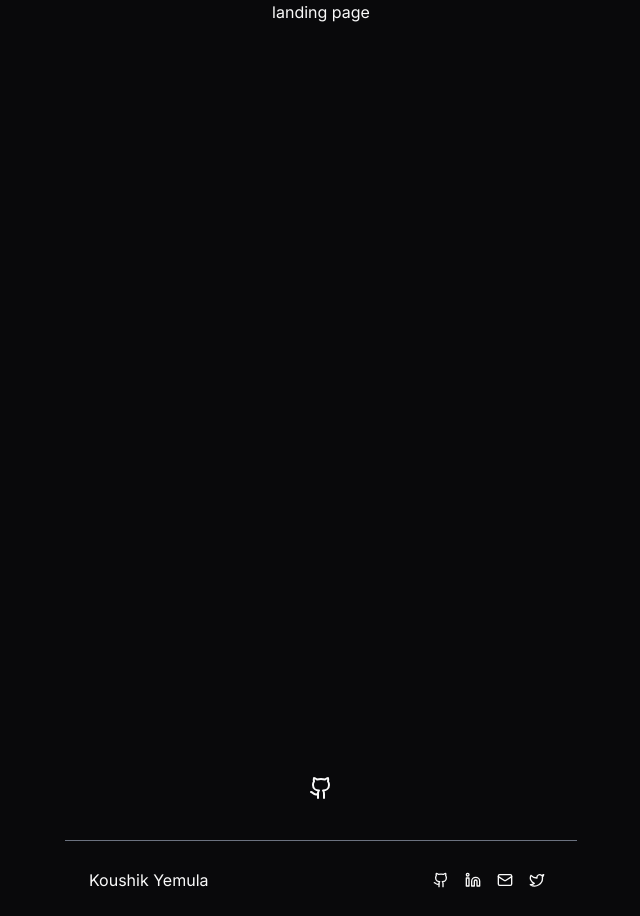
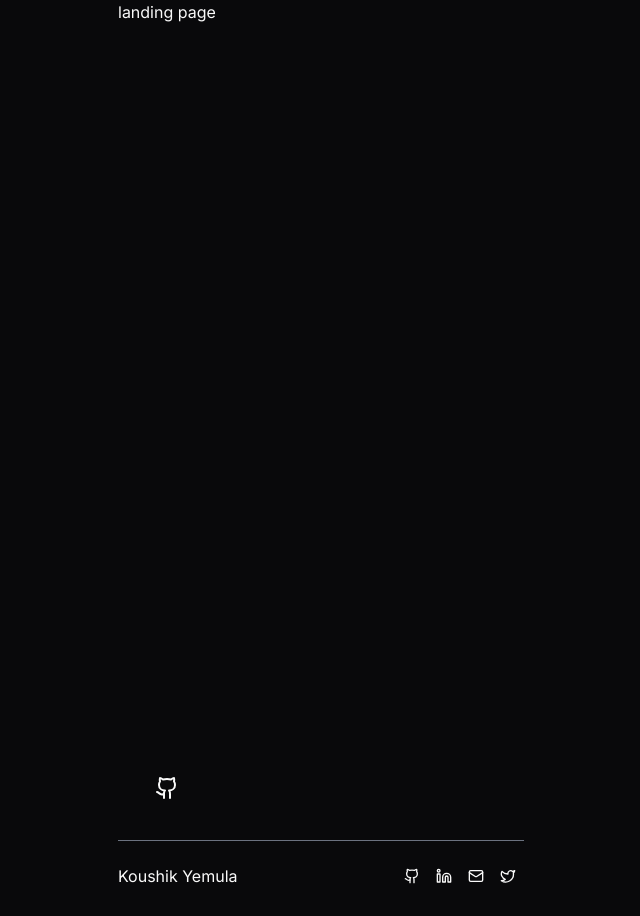
Before and after one commit to koushikyemula/portfolio, a Next.js app: page / in a window 1280 px wide. Shown: the whole page, without its empty margins (319-959 px from the left). Built offline with nearby package versions, Linux system fonts and the light colour scheme.

Commit message:
add: proper styles

```diff
--- a/app/layout.tsx
+++ b/app/layout.tsx
@@ -15,7 +15,7 @@ export const metadata: Metadata = {
 export default function RootLayout({ children }: { children: React.ReactNode }) {
   return (
     <html lang="en">
-      <body className={cn("flex flex-col justify-center items-center px-96", inter.className)}>
+      <body className={cn("flex flex-col justify-center items-start px-[calc(27rem+5px)]", inter.className)}>
         <ThemeProvider attribute="class" defaultTheme="dark" enableSystem disableTransitionOnChange>
           {children}
           <Footer />
--- a/components/footer.tsx
+++ b/components/footer.tsx
@@ -27,9 +27,9 @@ const links = [
 
 export const Footer = () => {
   return (
-    <div className="flex flex-col w-full pt-10">
+    <div className="flex flex-col w-full mt-10">
       <div className="border-t border-gray-500 h-1" />
-      <div className="flex w-full items-center justify-between p-6">
+      <div className="flex w-full items-center justify-between py-5">
         <div>
           <h2>Koushik Yemula</h2>
         </div>
@@ -37,7 +37,7 @@ export const Footer = () => {
           {links.map((link) => (
             <TooltipProvider key={link.tooltipContent}>
               <Tooltip>
-                <TooltipTrigger>
+                <TooltipTrigger asChild>
                   <Link target="_blank" href={link.href}>
                     <link.icon className="h-4 w-4" />
                   </Link>
```
